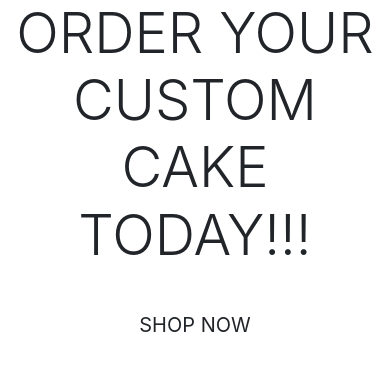
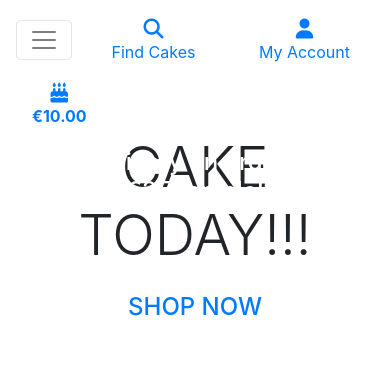
Before and after one commit to MaireadKelly/cake_it_easy_v2, a Django app: template home/templates/home/index.html in a window 390 px wide. Shown: the top 371 px of the page. Run offline with Django 5.2, Linux system fonts and the light colour scheme; the template is opened without the code that fills it: most values are stand-ins (such as "Sample title", 1, 10 or a date in 2020); some libraries are stand-ins or nearby versions.

Commit message:
added main navbar and mobile header

```diff
--- a/home/templates/home/index.html
+++ b/home/templates/home/index.html
@@ -8,13 +8,13 @@
 <div class="header-container">
     <div class="container h-100">
         <div class="row h-100">
-            <div class="col-12 col-md-6 my-auto text-center text-md-left">
+            <div class="col-12 col-md-6 my-auto text-center text-md-center">
             <div class="hero-overlay">
                 <h1 class="display-4 logo-font text-black">
                     ORDER YOUR CUSTOM CAKE TODAY!!!
                 </h1>
                 <h4 class="mt-4">
-                    <a href="" class="shop-now-button btn btn-lg rounded-0 text-uppercase py-3">Shop Now</a>
+                    <a href="" class="btn-brand text-uppercase py-3">Shop Now</a>
                 </h4>
               </div>
             </div>
--- a/templates/base.html
+++ b/templates/base.html
@@ -59,7 +59,7 @@
                         <div class="input-group w-100">
                             <input class="form-control border border-black rounded-0" type="text" name="q" placeholder="Search cakes...">
                             <div class="input-group-append">
-                                <button class="form-control btn btn-black border border-black rounded-0" type="submit">
+                                <button class="form-control btn btn-dark border border-black rounded-0" type="submit">
                                     <span class="icon"><i class="fas fa-search"></i></span>
                                 </button>
                             </div>
@@ -105,6 +105,20 @@
                     </ul>
                 </div>
             </div>
+            <div class="row bg-white">
+                <nav class="navbar navbar-expand-lg navbar-light w-100">
+                    <button class="navbar-toggler" type="button" data-toggle="collapse" data-target="#main-nav" aria-controls="main-nav" aria-expanded="false" aria-label="Toggle navigation">
+                    <span class="navbar-toggler-icon"></span>
+                    </button>
+                    {% include "includes/mobile-top-header.html" %}
+                    {% include "includes/main-nav.html" %}
+                </nav>
+            </div>
+            <div id="delivery-banner" class="row text-center">
+                <div class="col bg-burgundy text-white">
+                    <h4 class="logo-font my-1">Free delivery on orders over €25{{ free_shipping_threshold }}!</h4>
+                </div>
+            </div>
         </header>
 
         {% if messages %}
--- /dev/null
+++ b/templates/includes/main-nav.html
@@ -0,0 +1,49 @@
+<div class="collapse navbar-collapse" id="main-nav">
+    <ul class="navbar-nav w-auto mx-auto">
+        <li class="nav-item dropdown">
+            <a class="logo-font font-weight-bold nav-link text-brand mr-5" href="#" id="cake-menu" data-toggle="dropdown">
+                Cakes
+            </a>
+            <div class="dropdown-menu border-0" aria-labelledby="cake-menu">
+                <a href="" class="dropdown-item">Buttercream</a>
+                <a href="" class="dropdown-item">Drip Cakes</a>
+                <a href="" class="dropdown-item">Cupcakes</a>
+                <a href="" class="dropdown-item">All Cakes</a>
+            </div>
+        </li>
+        <li class="nav-item dropdown">
+            <a class="logo-font font-weight-bold nav-link text-brand mr-5" href="#" id="occasions-link" data-toggle="dropdown">
+                Occasions
+            </a>
+            <div class="dropdown-menu border-0" aria-labelledby="occasions-link">
+                <a href="" class="dropdown-item">Birthdays</a>
+                <a href="" class="dropdown-item">Anniversaries</a>
+                <a href="" class="dropdown-item">Christenings</a>
+                <a href="" class="dropdown-item">All Occasions</a>
+            </div>
+        </li>
+        <li class="nav-item dropdown">
+            <a class="logo-font font-weight-bold nav-link text-brand mr-5" href="#" id="accessories-link" data-toggle="dropdown">
+                Accessories
+            </a>
+            <div class="dropdown-menu border-0" aria-labelledby="accessories-link">
+                <a href="" class="dropdown-item">Candles</a>
+                <a href="" class="dropdown-item">Toppers</a>
+                <a href="" class="dropdown-item">Balloons</a>
+                <a href="" class="dropdown-item">Banners</a>
+                <a href="" class="dropdown-item">All Accessories</a>
+            </div>
+        </li>
+        <li class="nav-item dropdown">
+            <a class="logo-font font-weight-bold nav-link text-brand" href="#" id="specials-link" data-toggle="dropdown">
+                Special Offers
+            </a>
+            <div class="dropdown-menu border-0" aria-labelledby="specials-link">
+                <a href="" class="dropdown-item">Gift Vouchers</a>
+                <a href="" class="dropdown-item">Deals</a>
+                <a href="" class="dropdown-item">Clearance</a>
+                <a href="" class="dropdown-item">All Specials</a>
+            </div>
+        </li>
+    </ul>
+</div>
--- /dev/null
+++ b/templates/includes/mobile-top-header.html
@@ -0,0 +1,57 @@
+<!-- mobile-top-header.html -->
+<li class="list-inline-item">
+    <a class="test-brand nav-link d-block d-lg-none" href="#" id="mobile-search" data-toggle="dropdown" aria-haspopup="true" aria-expanded="false">
+        <div class="text-center">
+            <div><i class="fas fa-search fa-lg"></i></div>
+            <p class="my-0">Find Cakes</p>
+        </div>
+    </a>
+    <div class="dropdown-menu border-0 w-100 p-3 rounded-0 my-0" aria-labelledby="mobile-search">
+        <form class="form" method="GET" action="">
+            <div class="input-group w-100">
+                <input class="form-control border border-black rounded-0" type="text" name="q" placeholder="Search cakes and more...">
+                <div class="input-group-append">
+                    <button class="form-control btn btn-dark border border-black rounded-0" type="submit">
+                        <i class="fas fa-search"></i>
+                    </button>
+                </div>
+            </div>
+        </form>
+    </div>
+</li>
+
+<li class="list-inline-item dropdown">
+    <a class="test-brand nav-link d-block d-lg-none" href="#" id="user-options" data-toggle="dropdown" aria-haspopup="true" aria-expanded="false">
+        <div class="text-center">
+            <div><i class="fas fa-user fa-lg"></i></div>
+            <p class="my-0">My Account</p>
+        </div>
+    </a>
+    <div class="dropdown-menu border-0" aria-labelledby="user-options">
+        {% if request.user.is_authenticated %}
+            {% if request.user.is_superuser %}
+                <a href="{% url 'account_logout' %}" class="dropdown-item">Product Management</a>
+            {% endif %}
+            <a href="" class="dropdown-item">My Orders</a>
+            <a href="{% url 'account_logout' %}" class="dropdown-item">Logout</a>
+        {% else %}
+            <a href="{% url 'account_signup' %}" class="dropdown-item">Register</a>
+            <a href="{% url 'account_login' %}" class="dropdown-item">Login</a>
+        {% endif %}
+    </div>
+</li>
+
+<li class="list-inline-item">
+    <a class="{% if grand_total %}text-highlight font-weight-bold{% else %}test-brand{% endif %} nav-link d-block d-lg-none" href="">
+        <div class="text-center">
+            <div><i class="fas fa-birthday-cake fa-lg"></i></div>
+            <p class="my-0">
+                {% if grand_total %}
+                    €{{ grand_total|floatformat:2 }}
+                {% else %}
+                    €0.00
+                {% endif %}
+            </p>
+        </div>
+    </a>
+</li>
```
